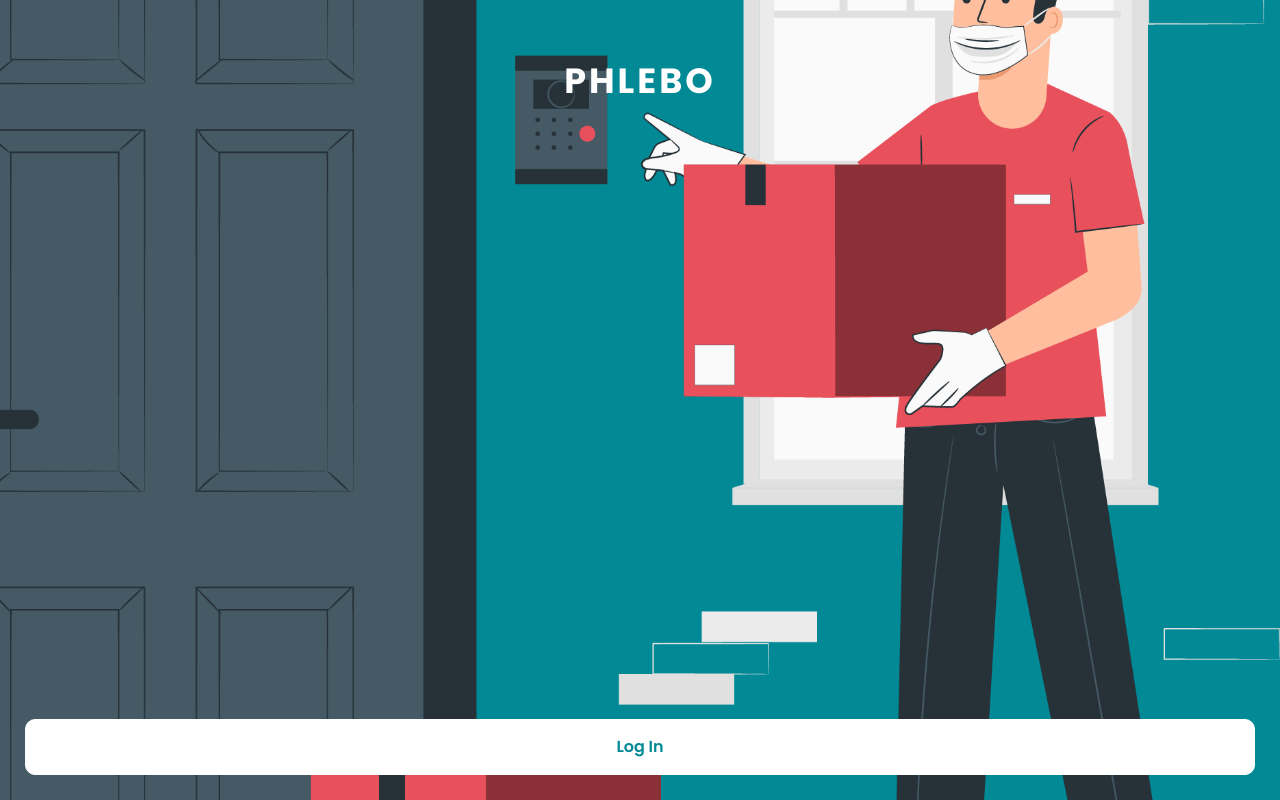
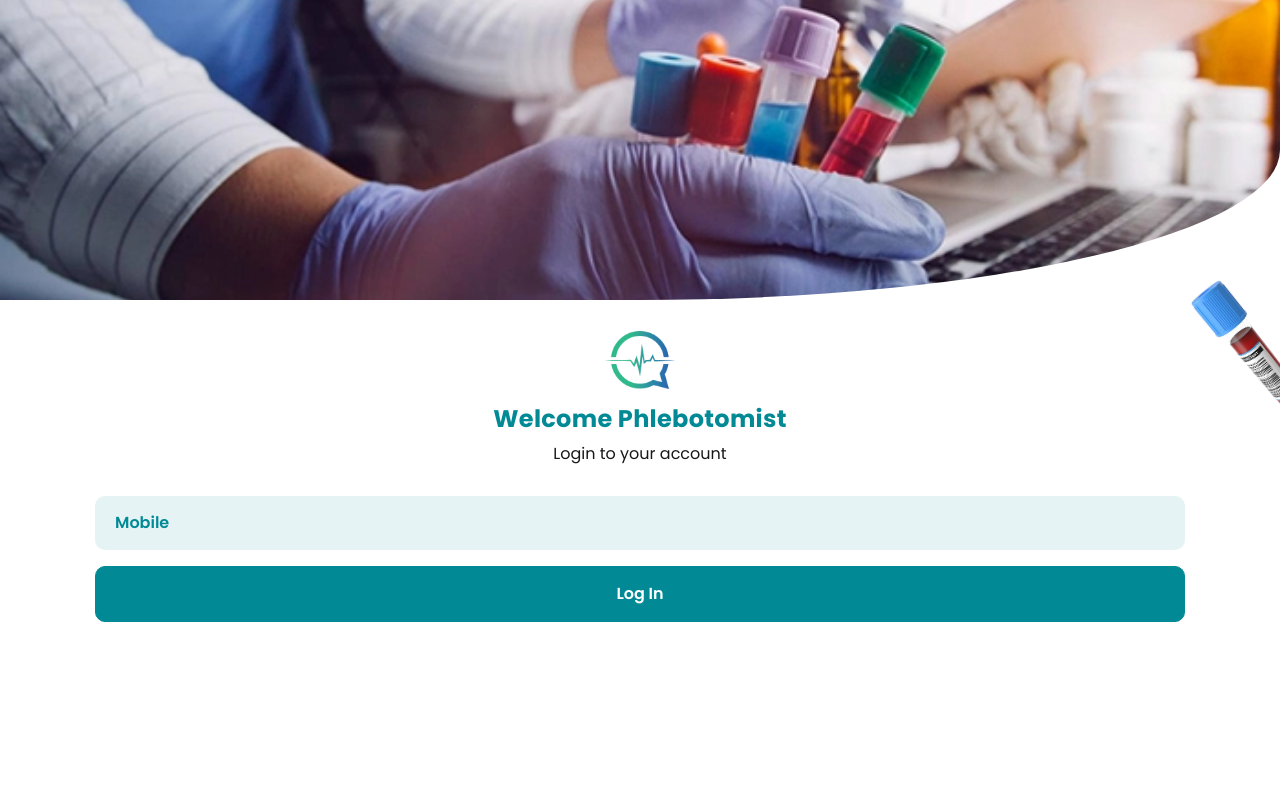
Before and after one commit to aniket-namdeo/SM-phlebo-next, a Next.js app: page / in a window 1280 px wide. Built offline with nearby package versions, Linux system fonts and the light colour scheme.

Commit message:
updated login default page

```diff
--- a/src/app/page.js
+++ b/src/app/page.js
@@ -2,29 +2,134 @@
 import Container from "react-bootstrap/Container";
 import Row from "react-bootstrap/Row";
 import Col from "react-bootstrap/Col";
+import Form from "react-bootstrap/Form";
+import Button from "react-bootstrap/Button";
 import Link from "next/link";
-import "/public/css/splash.css";
+import Image from "next/image";
+import "/public/css/login.css";
+
+import { useEffect, useState } from "react";
+import { useRouter } from "next/navigation";
+import { SendOTP } from "@/api_calls/SendOtp";
+import { useSearchParams } from "next/navigation";
+import Snackbar from "@mui/material/Snackbar";
 
 export default function Login() {
+  const searchParams = useSearchParams();
+  const router = useRouter();
+  const [mobile, setMobile] = useState({ value: "", errText: "" });
+  const [showLoginBtn, setShowLoginBtn] = useState(false);
+  const [snack, setSnack] = useState({
+    open: false,
+    message: "",
+  });
+  const snackClose = () => {
+    setSnack({
+      open: false,
+      message: "",
+    });
+  };
+
+  const [btnSubmit, setBtnSubmit] = useState(false);
+  const handleMobileChange = (e) => {
+    if (e.target.value.length == 10) {
+      setShowLoginBtn(true);
+      setMobile({
+        value: e.target.value,
+        errText: "",
+      });
+    } else {
+      setShowLoginBtn(false);
+      setMobile({
+        value: e.target.value,
+        errText: "Please enter 10 digits of mobile no.",
+      });
+    }
+  };
+
+  const handleConfirm = async () => {
+    setShowLoginBtn(true);
+    const guest = {
+      user_id: 0,
+      name: "Guest",
+      mobile_no: mobile.value,
+      otp_verify: false,
+    };
+    localStorage.setItem("app_user", JSON.stringify(guest));
+    const otpAPI = await SendOTP(mobile.value); // Send OTP API Call
+    if (otpAPI.status == 1) {
+      router.push("/login/verify-otp");
+    } else {
+      setBtnSubmit(false);
+      console.log(otpAPI);
+      const msg = "Invalid Contact Number";
+      setSnack({
+        open: true,
+        message: msg,
+      });
+    }
+  };
+
   return (
     <>
-      <section className="splash">
+      <section className="login">
+        <Image
+          src="/images/lab-test.webp"
+          width={700}
+          height={467}
+          alt="Phlebo"
+          className="login-img"
+        />
+        <Image
+          src="/images/labtest.png"
+          width={98}
+          height={419}
+          alt="Phlebo"
+          className="labtest-tube"
+        />
         <Container>
           <Row>
             <Col>
-              <h1 className="heading">Phlebo</h1>
-
-              <div className="splash-footer">
-                <Link href={"login"} className="btn white-btn">
-                  Log In
-                </Link>
-                {/* <Link href={"#"} className="btn white-stroke-btn">
-                  Sign up
-                </Link> */}
-              </div>
+              <Image
+                src="/images/logo-icon.png"
+                width={70}
+                height={60}
+                alt="Phlebo"
+                className="logo"
+              />
+              <h1 className="heading web-clr">Welcome Phlebotomist</h1>
+              <p>Login to your account</p>
+              <Form>
+                <Form.Group className="mb-3">
+                  <Form.Control
+                    type="text"
+                    placeholder="Mobile"
+                    value={mobile.value}
+                    onChange={(e) => handleMobileChange(e)}
+                    helperText={mobile.errText}
+                  />
+                </Form.Group>
+                <div className="text-center">
+                  {showLoginBtn ? (
+                    <Button className="btn web-btn" onClick={handleConfirm}>
+                      Log In
+                    </Button>
+                  ) : (
+                    <Button className="btn web-btn" disabled>
+                      Log In
+                    </Button>
+                  )}
+                </div>
+              </Form>
             </Col>
           </Row>
         </Container>
+        <Snackbar
+          open={snack.open}
+          autoHideDuration={6000}
+          onClose={snackClose}
+          message={snack.message}
+        />
       </section>
     </>
   );
```
